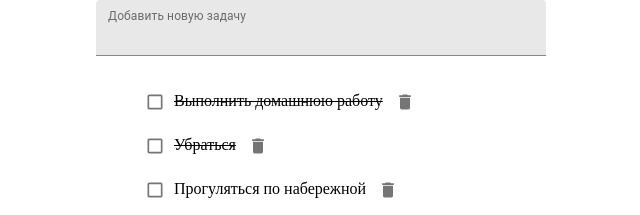
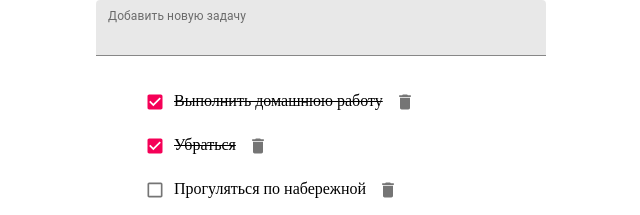
Before and after one commit to WebHeroSchool/reactfin, a React (Create React App) app: page / in a window 1280 px wide. Shown: the part 136-351 px from the top of the page, without its empty margins (319-959 px from the left). Built offline with nearby package versions, Linux system fonts and the light colour scheme.

Commit message:
no message

```diff
--- a/src/components/CheckboxItem/CheckboxItem.js
+++ /dev/null
@@ -1,12 +0,0 @@
-import React from 'react';
-import Checkbox from '@material-ui/core/Checkbox';
-
-const CheckboxItem = (isDone, OnClickDone) => (
-	<Checkbox
-        // checked={isDone}
-		onClick ={() => OnClickDone(isDone)}
-        size="small"
-        inputProps={{ 'aria-label': 'checkbox with small size' }}
-    />);
-
-export default CheckboxItem;
--- a/src/components/Item/Item.js
+++ b/src/components/Item/Item.js
@@ -1,7 +1,7 @@
 import React from 'react';
 import styles from './Item.module.css';
 import classnames from 'classnames';
-import CheckboxItem from '../CheckboxItem/CheckboxItem';
+import Checkbox from '@material-ui/core/Checkbox';
 
 const Item = ({ value, isDone, OnClickDone }) => (<span className={
 	classnames({
@@ -10,10 +10,12 @@ const Item = ({ value, isDone, OnClickDone }) => (<span className={
 
 	})
 }>
-	<CheckboxItem
-		checked={isDone}
+	<Checkbox
+        checked={isDone}
 		onClick ={() => OnClickDone(isDone)}
-	/>
+        size="small"
+        inputProps={{ 'aria-label': 'checkbox with small size' }}
+    />
 	{ value }</span>
 	)
 
```
Also changed, not shown: 1 other file (tests, documents, lock files or other folders).
